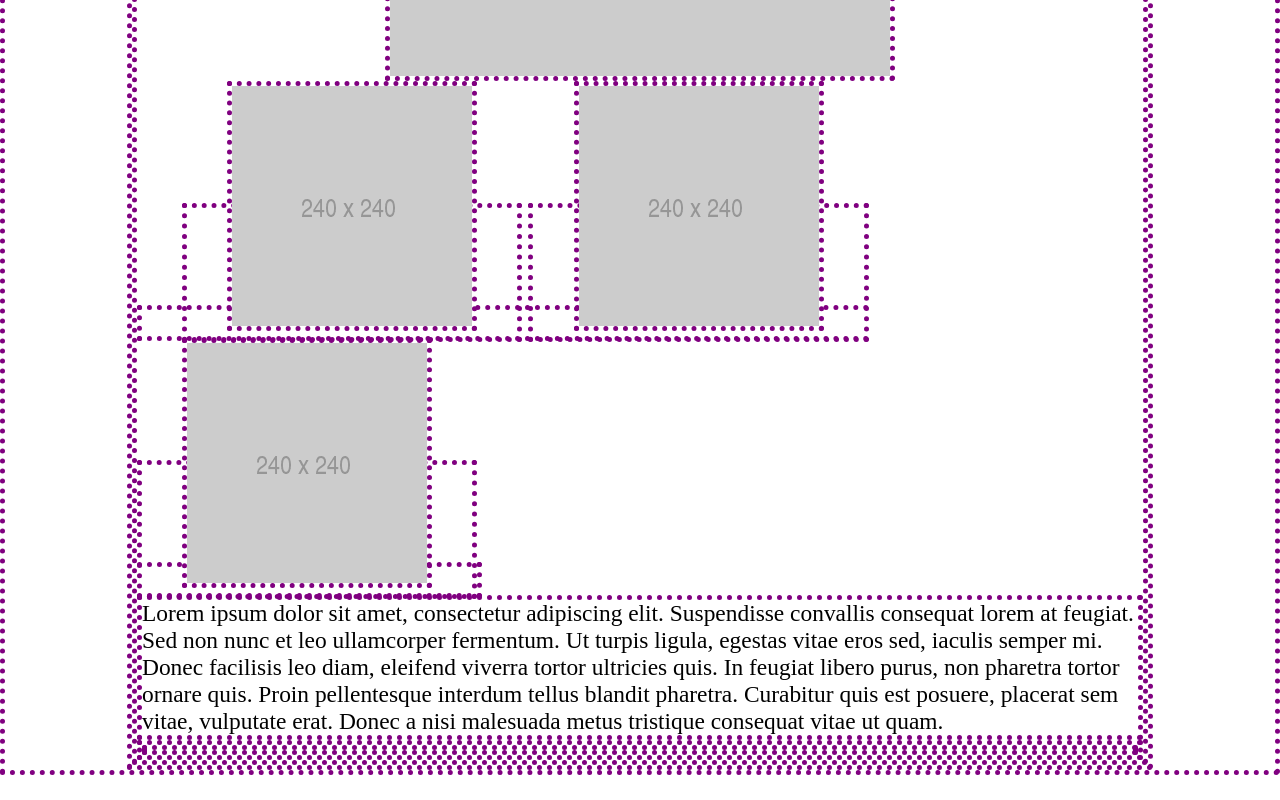
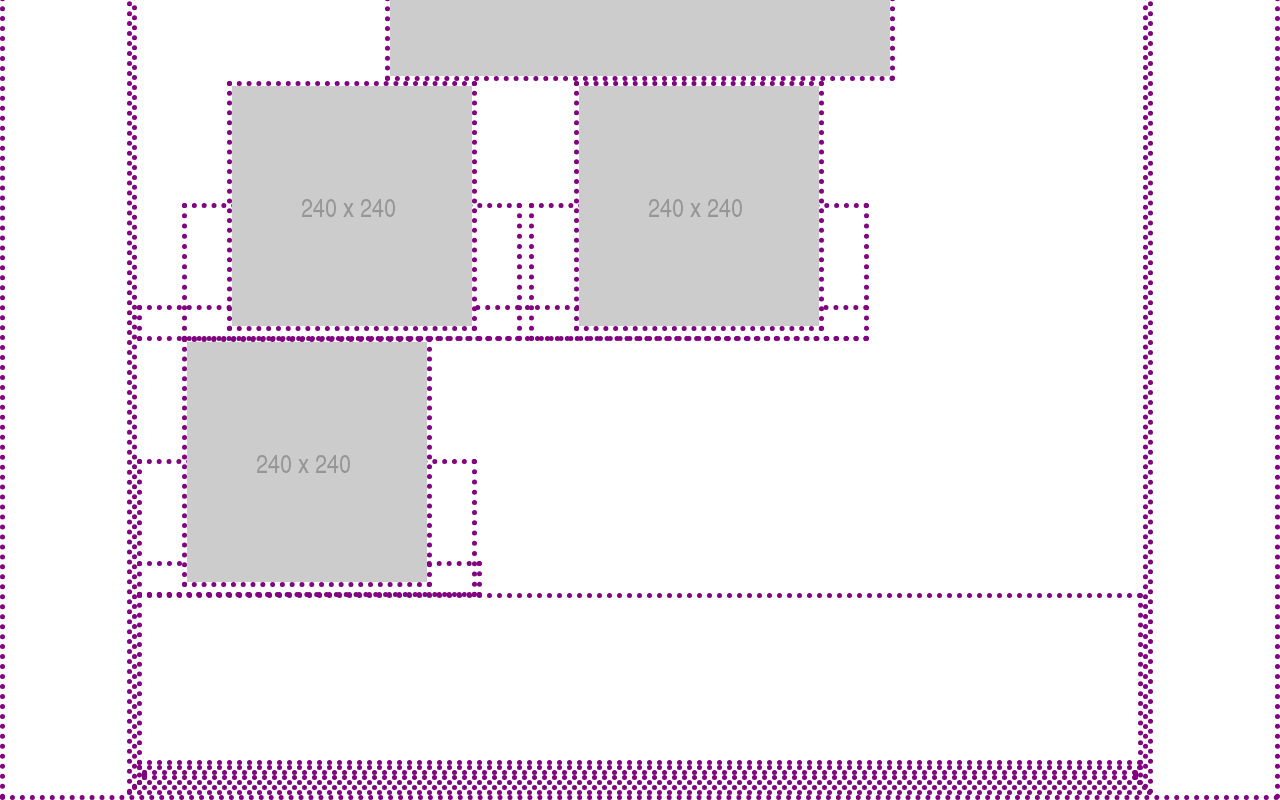
Before and after one commit to Tsarcastic/portfolio, a plain HTML site: page index.html in a window 1280 px wide. Shown: the part 572-1372 px from the top of the page. Before the commit the page ends 1347 px from the top, so only its background shows below. Drawn offline with Linux system fonts and the light colour scheme.

Commit message:
minor changes

```diff
--- a/style.css
+++ b/style.css
@@ -14,7 +14,9 @@ header {
 
 body {
   width:80%;
-}
+  color: white;
+  font-family: 'Cabin', sans-serif;
+  }
 
 ul {
   display: inline;
@@ -48,5 +50,6 @@ img {
 }
 
 #deGuerre {
-  display: relative;
+  display: ;
+  margin: 0 auto;
 }
```
